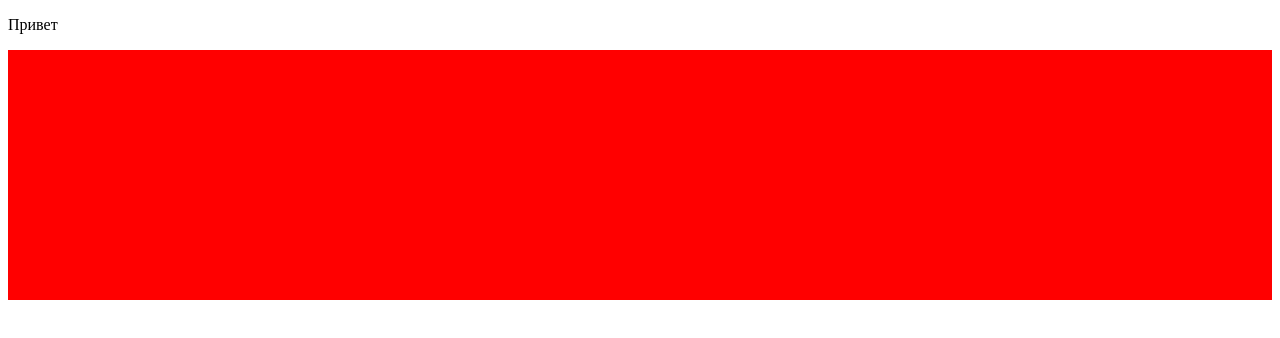
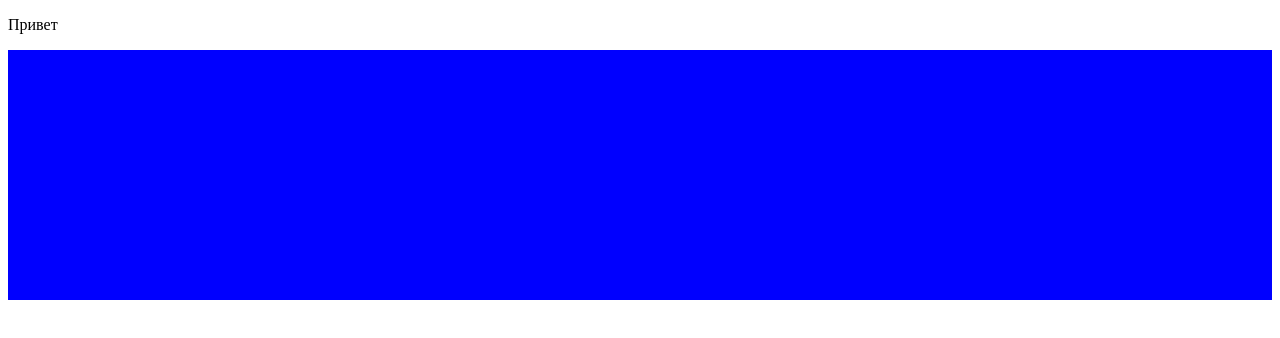
Before and after one commit to esojaRz/sabaka, a plain HTML site: page index.html in a window 1280 px wide. Drawn offline with Linux system fonts and the light colour scheme.

Commit message:
newColor

```diff
--- a/style.css
+++ b/style.css
@@ -1,5 +1,6 @@
+
 .new{
     width: 100%;
     height: 250px;
-    background-color: red;
+    background-color: BLUE;
 }
```
